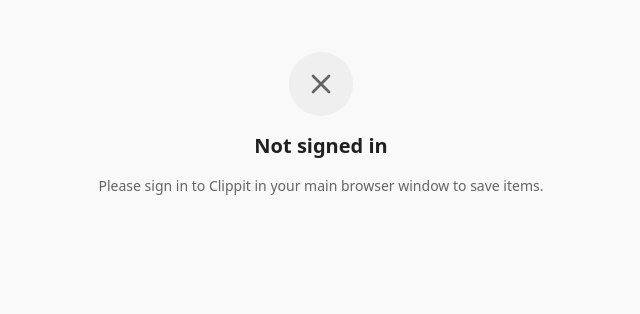
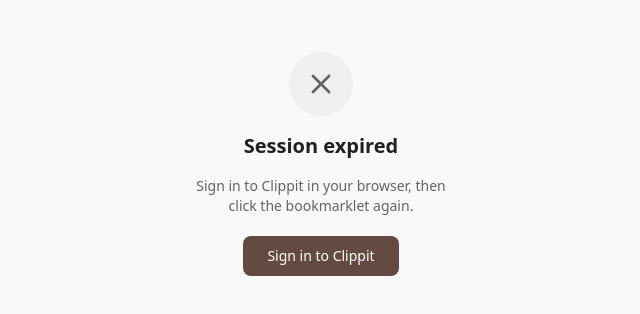
Before and after one commit to shubGupta10/clippit, a Next.js app in the folder clippit-client/: page /bookmarklet in a window 1280 px wide. Shown: the top 314 px of the page, without its empty margins (319-959 px from the left). Built offline with nearby package versions, Linux system fonts and the light colour scheme; no server answers.

Commit message:
fixed redirection issue

```diff
--- a/clippit-client/app/bookmarklet/page.tsx
+++ b/clippit-client/app/bookmarklet/page.tsx
@@ -37,15 +37,29 @@
   }
 
   if (!userId) {
+    const handleSignIn = () => {
+      window.open(
+        `${window.location.origin}/sign-in`,
+        "_blank",
+        "noopener,noreferrer"
+      );
+    };
+
     return (
       <div className="flex flex-col h-full w-full items-center justify-center p-8 text-center gap-4">
         <div className="bg-muted p-4 rounded-full">
           <X className="h-8 w-8 text-muted-foreground" />
         </div>
-        <h2 className="text-xl font-semibold text-foreground">Not signed in</h2>
-        <p className="text-sm text-muted-foreground">
-          Please sign in to Clippit in your main browser window to save items.
+        <h2 className="text-xl font-semibold text-foreground">Session expired</h2>
+        <p className="text-sm text-muted-foreground max-w-[280px]">
+          Sign in to Clippit in your browser, then click the bookmarklet again.
         </p>
+        <button
+          onClick={handleSignIn}
+          className="mt-1 px-6 py-2.5 bg-primary text-primary-foreground rounded-lg text-sm font-medium hover:shadow-md hover:-translate-y-0.5 transition-all active:scale-95"
+        >
+          Sign in to Clippit
+        </button>
       </div>
     );
   }
--- a/clippit-client/proxy.ts
+++ b/clippit-client/proxy.ts
@@ -5,12 +5,14 @@
     '/',
     '/sign-in(.*)',
     '/sign-up(.*)',
+    '/bookmarklet(.*)',
 ]);
 
 export default clerkMiddleware(async (auth, request) => {
     const { userId } = await auth();
+    const isBookmarklet = request.nextUrl.pathname.startsWith('/bookmarklet');
 
-    if (userId && isPublicRoute(request)) {
+    if (userId && isPublicRoute(request) && !isBookmarklet) {
         return NextResponse.redirect(new URL('/dashboard', request.url));
     }
     if (!userId && !isPublicRoute(request)) {
```
Also changed, not shown: 1 other file (tests, documents, lock files or other folders).
